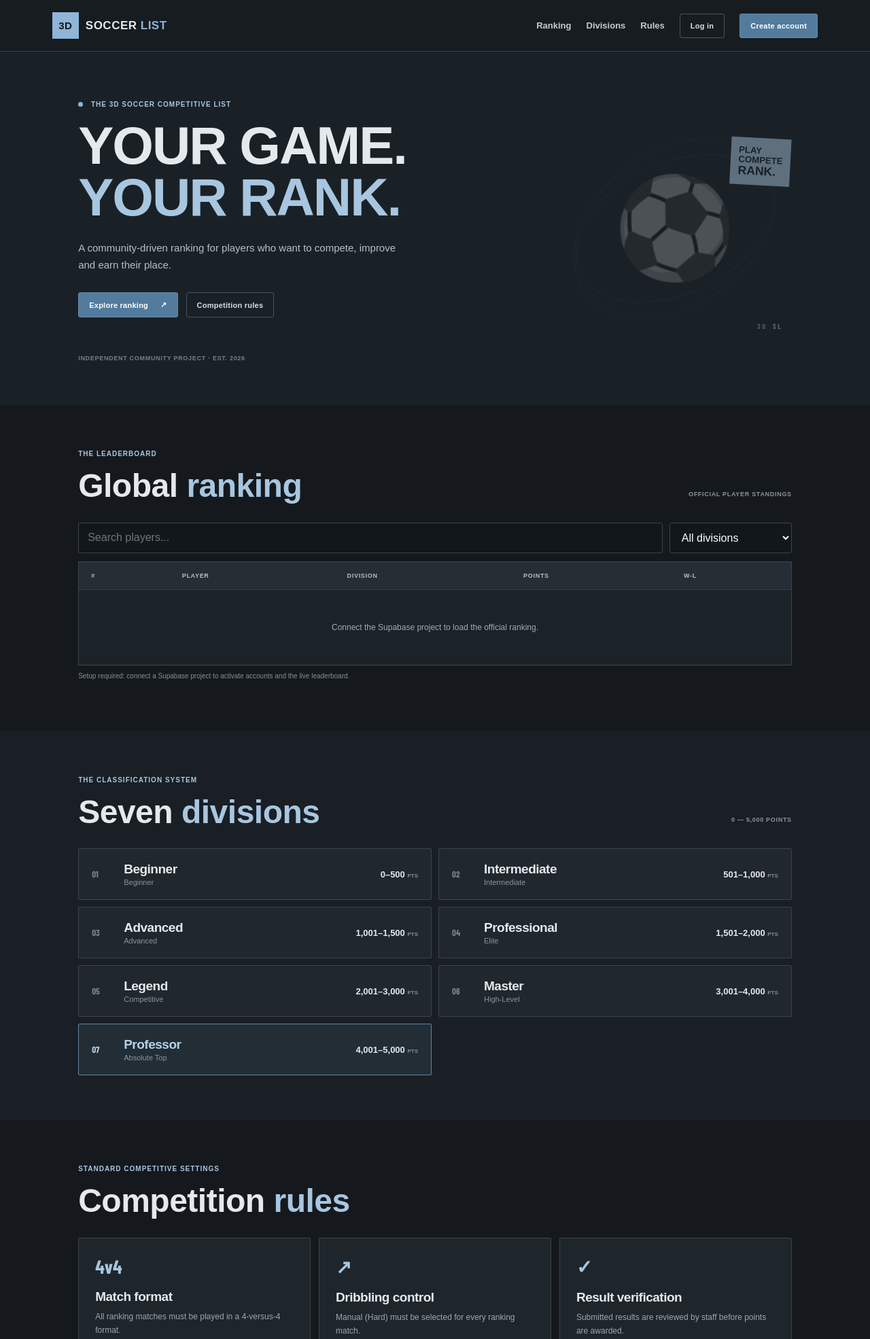
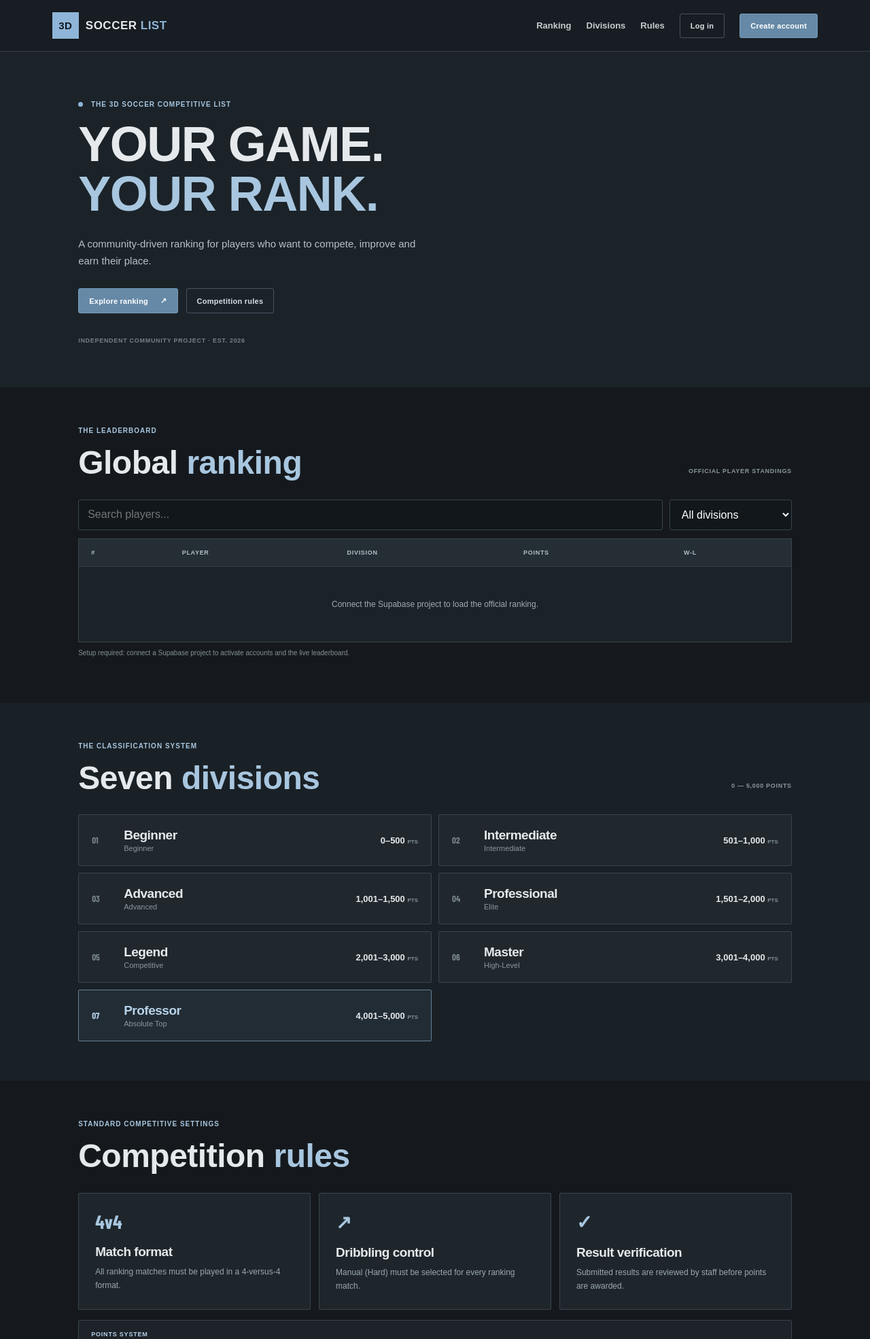
Before and after one commit to yuridakbrada/3d-soccer-list, a PHP site: page / in a window 1280 px wide. Shown: the top 1970 px of the page at 68% size. Run offline with PHP 8.4, Linux system fonts and the light colour scheme; some libraries are stand-ins or nearby versions; some web fonts are replaced.

Commit message:
Simplify visual style and improve navigation click targets

```diff
--- a/css/style.css
+++ b/css/style.css
@@ -68,3 +68,29 @@ td{border-color:#333e46}
 footer{background:#13191d;border-color:#343d44}
 footer .brand{font-size:16px}
 @media(max-width:600px){nav{gap:13px}.hero{padding-top:60px}.hero-art{opacity:.25}.section{padding-top:52px;padding-bottom:52px}}
+
+
+/* Final cleanup: simple layout, clear hierarchy, reliable click targets */
+.topbar{position:sticky;z-index:50;background:#171d22}
+.topbar nav{position:relative;z-index:51}
+.topbar nav button{position:relative;z-index:52;pointer-events:auto}
+.hero{background:#1b2329;min-height:410px}
+.hero-art{display:none}
+.hero-copy{max-width:650px}
+.hero h1{font-size:clamp(44px,6vw,72px);line-height:1.02;letter-spacing:-1.5px}
+.hero .lead{max-width:520px}
+.hero-footnote{margin-top:35px}
+.section{padding-top:58px;padding-bottom:58px}
+.section-alt{background:#1a2126}
+.division,.rule,.table-wrap,.points-system{box-shadow:none}
+.division-top{background:#222c34;border-color:#637f96}
+.notice{box-shadow:none}
+.button{transition:background-color .15s ease,border-color .15s ease}
+.button-primary{background:#6689a7;border-color:#789bb8}
+.button-primary:hover{background:#789bb8}
+@media(max-width:600px){
+  .topbar nav{z-index:60}
+  .topbar nav button{width:100%;min-height:42px}
+  .hero{min-height:360px}
+  .hero h1{font-size:clamp(42px,12vw,60px)}
+}
```
